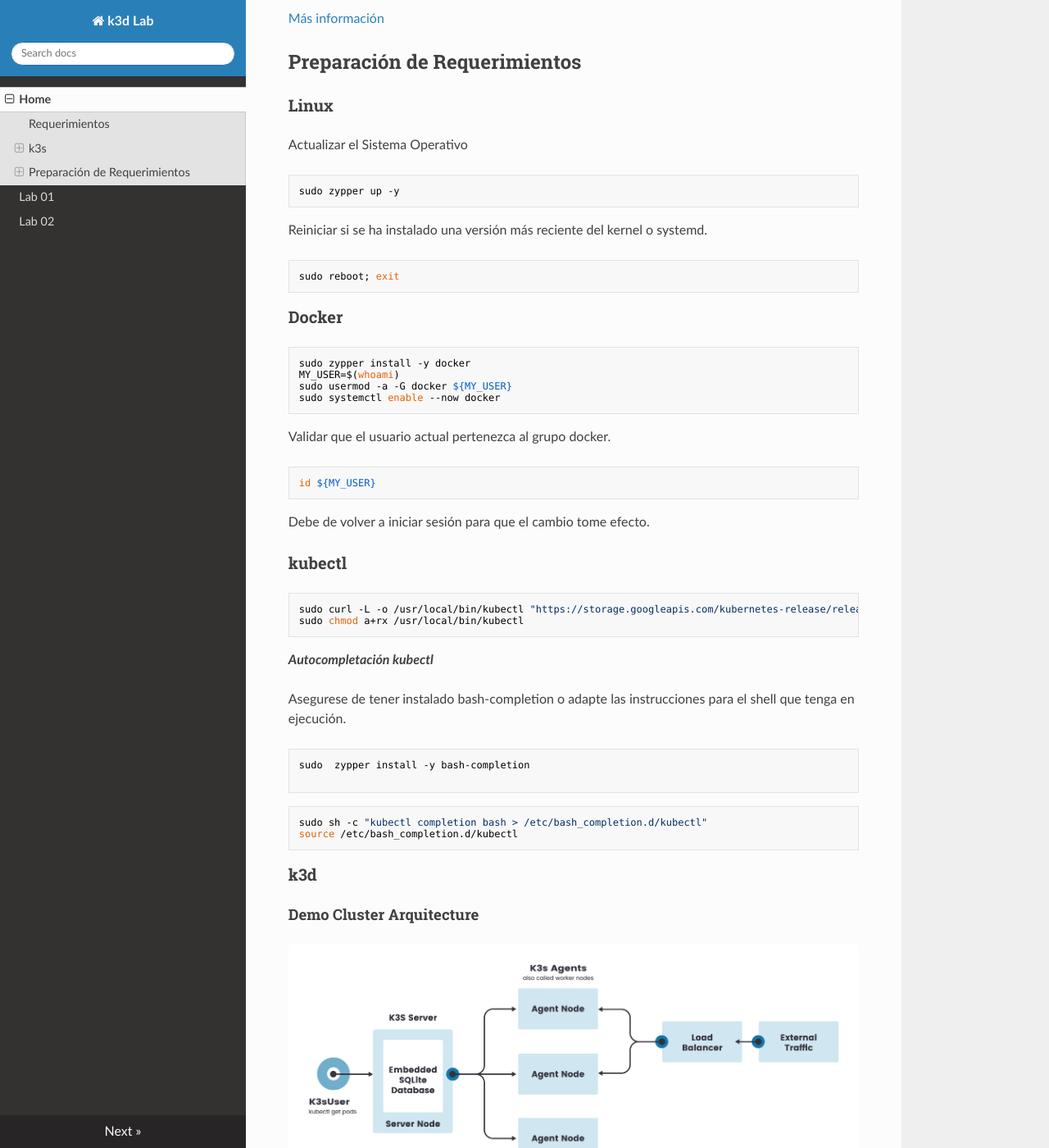
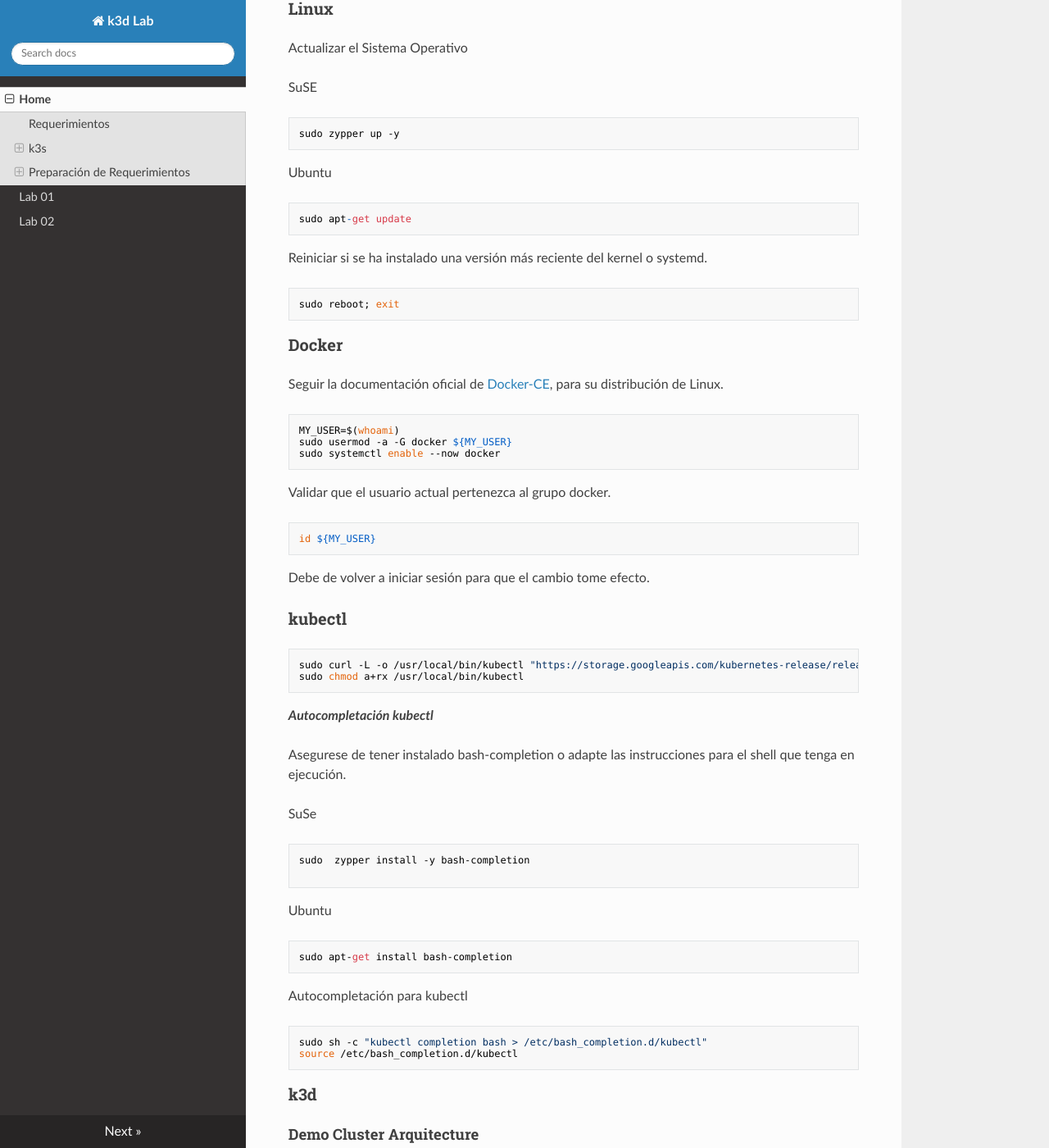
Before and after one commit to xandradx/k3d-lab, an MkDocs documentation site: the page built from docs/README.md, in a window 1280 px wide and 1400 px high, scrolled down 1373 px. Shown: the whole window at 82% size. Built offline with MkDocs 1.6.1, drawn with Linux system fonts in a browser that asks for light colours; nearby versions of some CDN libraries; some of the changed text lies outside the part shown.

Commit message:
Added final instructions

````diff
--- a/docs/LAB01.md
+++ b/docs/LAB01.md
@@ -54,7 +54,15 @@ status:
 
 #### Declarativa
 
-En el directorio k8s/ encontrará el archivo ![namespace.yaml](k8s/namespace.yaml)
+Clone el siguiente repositorio: [Example App](https://github.com/xandradx/k8s-example.git)
+
+```sh
+git clone https://github.com/xandradx/k8s-example.git
+
+cd k8s-example
+```
+
+En el directorio k8s/ encontrará el archivo 01-namespace.yaml
 
 Con el contenido:
 
@@ -118,7 +126,7 @@ Y el la anotación ```kubectl.kubernetes.io/last-applied-configuration```, fue a
 
 Si tratamos de ejecutar de nuevo el comando, para aplicar los cambios:
 
-```kubectl apply -f k8s/namespace.yaml```
+```kubectl apply -f k8s/01-namespace.yaml```
 
 Salida del comando:
 ```
@@ -204,7 +212,7 @@ Utilizarremos la forma declarativa para crear estos recursos.
 
 ## Deployment
 
-```kubectl apply -f k8s/deployment.yaml```
+```kubectl apply -f k8s/02-deployment.yaml```
 
 Salida del comando:
 
@@ -227,7 +235,7 @@ Podemos observar que se creó el deployment app01 con 1 replica y 1/1 pods estan
 
 Podemos obterner la defición del recurso de tipo deployment creado en el namespace demoapp01, ejecuando:
 
-```kubectl get deployments.apps -o yaml app01 -n demoapp0```
+```kubectl get deployments.apps -o yaml app01 -n demoapp01```
 
 Se ha omitido la salida de este comando, deberá de mostrar la definición del recurso en formato yaml.
 
@@ -290,7 +298,7 @@ app01-XXXX-YYYY   1/1     Running   0          64s
 Podemos crear la definición del servicio a partir del deployment creado anteriormente para que tome las etiquetas de los pods creados y los utilice como "selector" para el servicio.
 
 
-```kubectl expose deployment app01 -n demoapp01 -o yaml --dry-run=client```
+```kubectl expose deployment app01 -n demoapp01 -o yaml --dry-run=client --port=8080```
 
 Salida del comando:
 
@@ -316,7 +324,7 @@ status:
 
 Esta es la definición del servicio, podemos almacenarla en k8s/service.yaml o utilizar el archivo de ejemplo.
 
-```kubectl apply -f k8s/service.yaml```
+```kubectl apply -f k8s/03-service.yaml```
 
 Salida del comando:
 
@@ -329,7 +337,7 @@ service/app01 unchanged
 Podemos crear la definición del ingress por medio del siguiente comando:
 
 
-```kubectl create ingress test -o yaml --dry-run=client  --rule="test.192.168.223.187.nip.io/*=app01:8080" -n demoapp01```
+```kubectl create ingress test -o yaml --dry-run=client  --rule="app01.YOUR_VM_IP.nip.io/*=app01:8080" -n demoapp01```
 
 
 La opción de creación del ingress esta compuesta por:
@@ -371,9 +379,9 @@ status:
 ```
 
 
-Esta es la definición del ingress, podemos almacenarla en k8s/ingress.yaml o utilizar el archivo de ejemplo.
+Esta es la definición del ingress, podemos almacenarla en k8s/ingress.yaml o utilizar el archivo de ejemplo (modificando el valor de host).
 
-```kubectl apply -f k8s/ingress.yaml```
+```kubectl apply -f k8s/04-ingress.yaml```
 
 Salida del comando:
 
@@ -387,7 +395,7 @@ ingress.networking.k8s.io/app01 created
 
 ## Curl
 
-```curl http://app01.192.168.223.187.nip.io:8080 | head```
+```curl http://app01.YOUR_VM_IP.nip.io:${PUBLISH_PORT} | head```
 
 Este puerto es el que definimos par el load Balancer de k3d
 
--- a/docs/README.md
+++ b/docs/README.md
@@ -6,16 +6,10 @@ Clonar este repositorio
 git clone https://github.com/xandradx/k3d-lab.git
 ```
 
-Estructura
-
-```
-|
-`-- k8s/ <----  Manifiestos Kubernetes
-```
 
 ## Requerimientos
 
-* OpenSuse Leap 15.3+
+* OpenSuse Leap 15.3+ / Ubuntu 22.04+ LTS
 * Docker
 * kubectl 1.18+
 * ~2GB RAM (puede ser una Maquina Virtual)
@@ -46,8 +40,14 @@ Estructura
 
 Actualizar el Sistema Operativo
 
+SuSE
 ```
 sudo zypper up -y
+```
+
+Ubuntu
+```
+sudo apt-get update
 ```
 
 Reiniciar si se ha instalado una versión más reciente del kernel o systemd.
@@ -56,12 +56,12 @@ Reiniciar si se ha instalado una versión más reciente del kernel o systemd.
 sudo reboot; exit
 ```
 
+### Docker
+
+Seguir la documentación oficial de [Docker-CE](https://docs.docker.com/engine/install/), para su distribución de Linux.
 
 
-### Docker
-
 ```
-sudo zypper install -y docker
 MY_USER=$(whoami)
 sudo usermod -a -G docker ${MY_USER}
 sudo systemctl enable --now docker
@@ -86,10 +86,17 @@ sudo chmod a+rx /usr/local/bin/kubectl
 
 Asegurese de tener instalado bash-completion o adapte las instrucciones para el shell que tenga en ejecución.
 
+SuSe
 ```
 sudo  zypper install -y bash-completion
 
 ```
+Ubuntu
+```
+sudo apt-get install bash-completion
+```
+
+Autocompletación para kubectl
 
 ```
 sudo sh -c "kubectl completion bash > /etc/bash_completion.d/kubectl"
````
Also changed, not shown: other parts of docs/LAB01.md (+4 -4 lines), other parts of docs/README.md (+2 -2 lines), docs/LAB02.md (+2 -2 lines).
